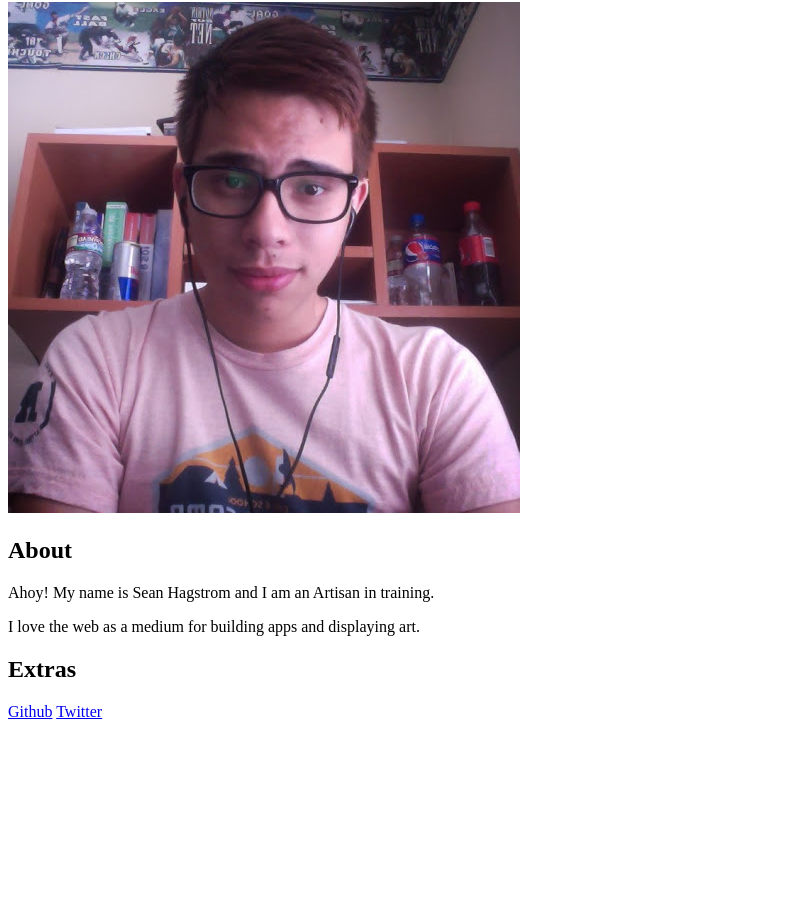
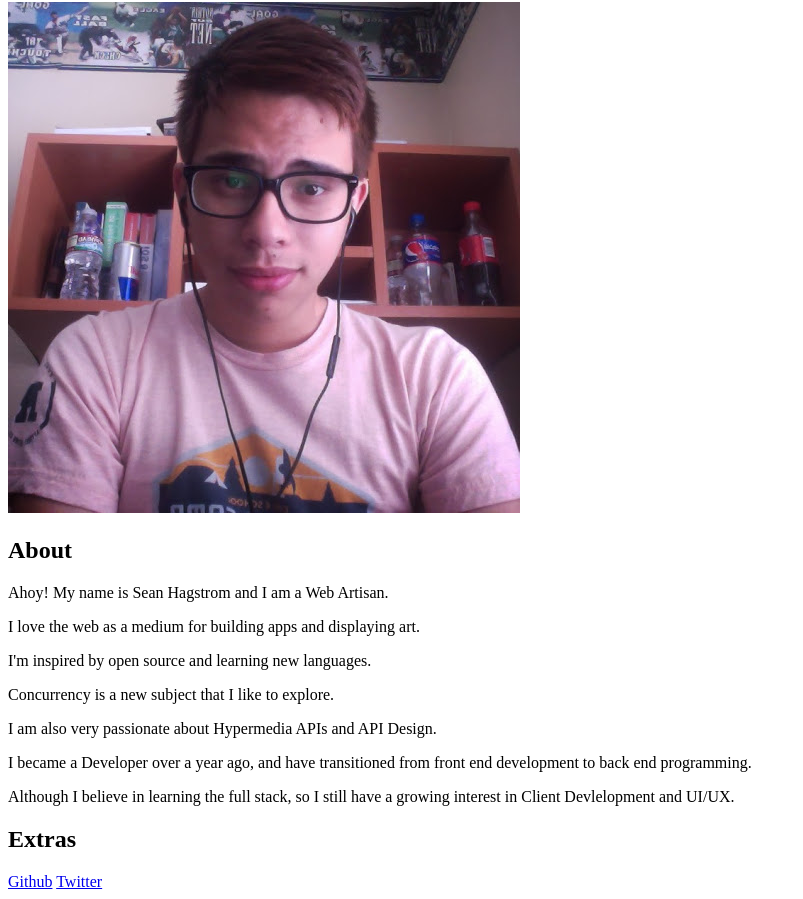
Before and after one commit to cenderin/hackpage, a website: page www/index.html in a window 1280 px wide. Shown: the part 78-977 px from the top of the page, without its empty margins (0-803 px from the left). Before the commit the page ends 807 px from the top, so only its background shows below. Drawn offline with Linux system fonts and the light colour scheme.

Commit message:
Some verbage changes to my about profile

```diff
--- a/www/index.html
+++ b/www/index.html
@@ -7,8 +7,13 @@
   <h1>Sean Hagstrom's Hackpage</h1>
   <img src="me.jpg" alt="Me">
   <h2>About</h2>
-  <P>Ahoy! My name is Sean Hagstrom and I am an Artisan in training.</P>
+  <P>Ahoy! My name is Sean Hagstrom and I am a Web Artisan.</P>
   <P>I love the web as a medium for building apps and displaying art.</P>
+  <P>I'm inspired by open source and learning new languages.</P>
+  <p>Concurrency is a new subject that I like to explore.</p>
+  <p>I am also very passionate about Hypermedia APIs and API Design.</p>
+  <p>I became a Developer over a year ago, and have transitioned from front end development to back end programming.</p>
+  <p>Although I believe in learning the full stack, so I still have a growing interest in Client Devlelopment and UI/UX.</p>
   <h2>Extras</h2>
   <a href="https://github.com/snjedi" alt="Github" target="_blank">Github</a>
   <a href="https://twitter.com/snjedi" alt="Twitter" target="_blank">Twitter</a>
```
